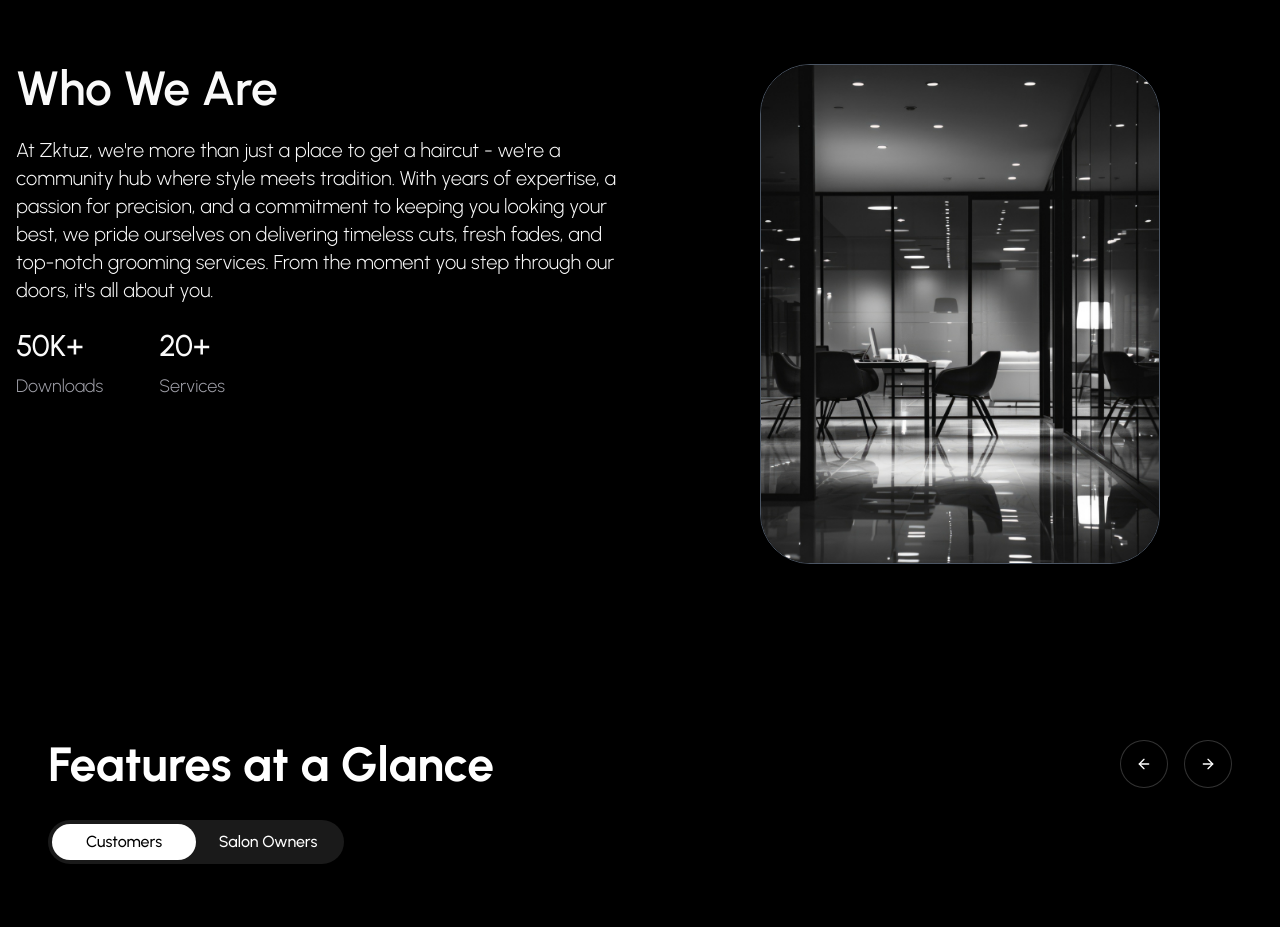
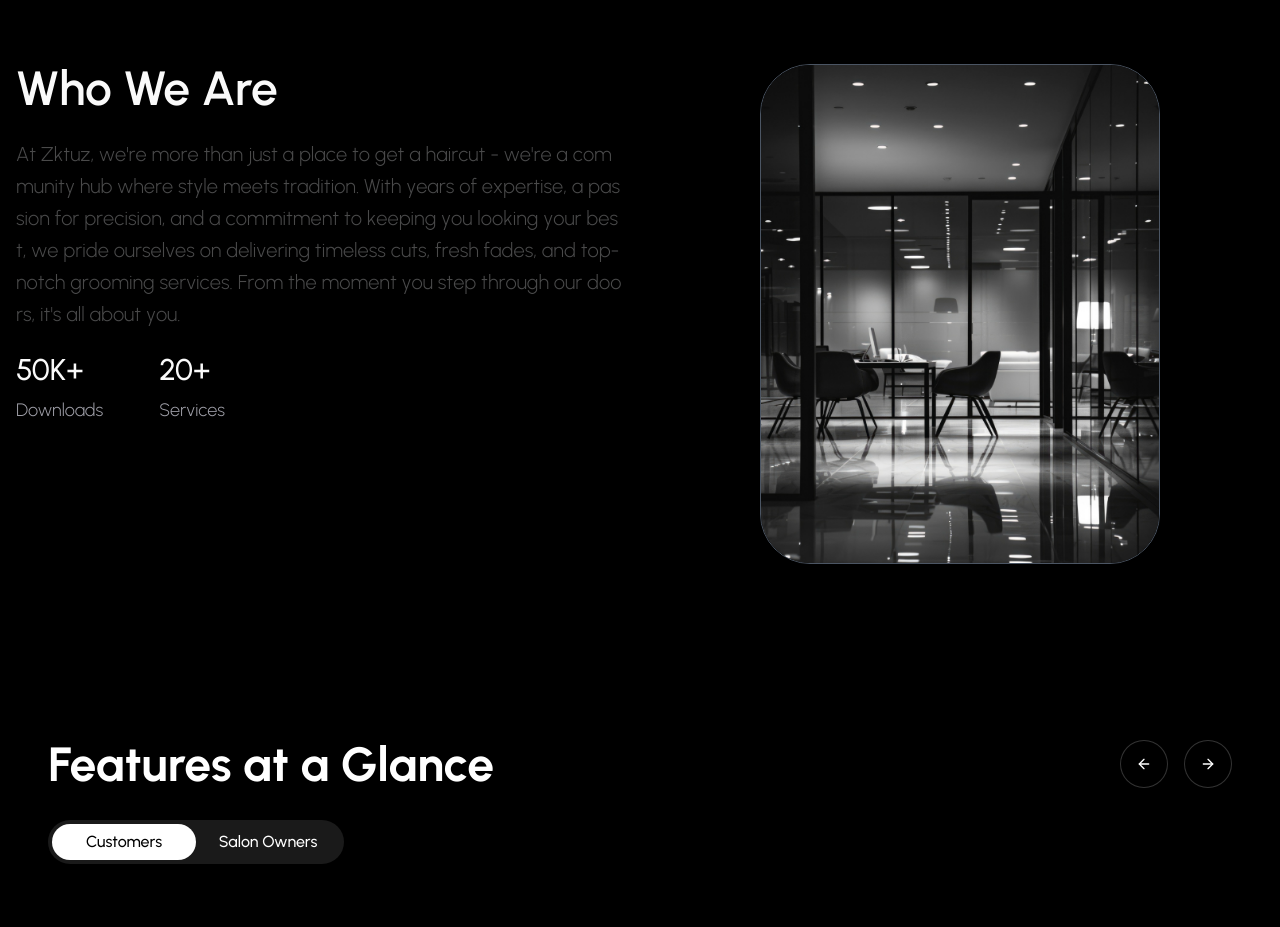
Before and after one commit to Hashtek-Solutions/zkutz---fontend, a Next.js app: page / in a window 1280 px wide. Shown: the part 880-1807 px from the top of the page. Built offline with nearby package versions, Linux system fonts and the light colour scheme.

Commit message:
gsap text

```diff
--- a/package.json
+++ b/package.json
@@ -16,6 +16,7 @@
     "clsx": "^2.1.1",
     "embla-carousel-react": "^8.5.1",
     "framer-motion": "^11.13.1",
+    "gsap": "^3.12.5",
     "lucide-react": "^0.465.0",
     "next": "14.2.2",
     "next-themes": "^0.4.4",
--- a/src/components/home/about.tsx
+++ b/src/components/home/about.tsx
@@ -1,5 +1,6 @@
 import React from "react";
 import Image from "next/image";
+import TextGradientOpacity from "./text-reveal";
 
 const About = () => {
   return (
@@ -8,14 +9,16 @@ const About = () => {
         <h2 className="text-3xl sm:text-4xl md:text-5xl font-semibold">
           Who We Are
         </h2>
-        <p className="text-base sm:text-xl font-light">
+        {/* Description */}
+        <TextGradientOpacity text="At Zktuz, we're more than just a place to get a haircut - we're a community hub where style meets tradition. With years of expertise, a passion for precision, and a commitment to keeping you looking your best, we pride ourselves on delivering timeless cuts, fresh fades, and top-notch grooming services. From the moment you step through our doors, it's all about you." />
+        {/* <p className="text-base sm:text-xl font-light">
           At Zktuz, we&apos;re more than just a place to get a haircut -
           we&apos;re a community hub where style meets tradition. With years of
           expertise, a passion for precision, and a commitment to keeping you
           looking your best, we pride ourselves on delivering timeless cuts,
           fresh fades, and top-notch grooming services. From the moment you step
           through our doors, it&apos;s all about you.
-        </p>
+        </p> */}
         <div className="flex flex-col sm:flex-row gap-6 sm:gap-x-14 items-start sm:items-center">
           <div className="space-y-2">
             <h2 className="text-2xl sm:text-3xl font-medium">50K+</h2>
--- /dev/null
+++ b/src/components/home/text-reveal.tsx
@@ -0,0 +1,65 @@
+"use client";
+
+import React, { useEffect, useRef } from "react";
+import { gsap } from "gsap";
+import { ScrollTrigger } from "gsap/ScrollTrigger";
+
+// Register ScrollTrigger plugin
+gsap.registerPlugin(ScrollTrigger);
+
+interface TextGradientOpacityProps {
+  text: string;
+}
+
+const TextGradientOpacity: React.FC<TextGradientOpacityProps> = ({ text }) => {
+  const containerRef = useRef<HTMLDivElement>(null);
+
+  useEffect(() => {
+    if (containerRef.current) {
+      const characters = containerRef.current.querySelectorAll(".character");
+
+      gsap.fromTo(
+        characters,
+        {
+          opacity: 0.3, // Reduced initial opacity for better contrast on black background
+        },
+        {
+          opacity: 1,
+          stagger: 1,
+          ease: "none",
+          scrollTrigger: {
+            trigger: containerRef.current,
+            start: 'top 80%', // Start animation when the top of the text is 80% from the top of the viewport
+            end: 'bottom 60%',
+            scrub: true,
+          },
+        }
+      );
+    }
+  }, [text]);
+
+  return (
+    <div
+      ref={containerRef}
+      className="text-base sm:text-xl font-light leading-relaxed space-y-1 max-w-4xl mx-auto text-gray-100"
+    >
+      {text.split(" ").map((word, wordIndex, wordsArray) => (
+        <React.Fragment key={wordIndex}>
+          {word.split("").map((char, charIndex) => (
+            <span
+              key={`${wordIndex}-${charIndex}`}
+              className="character inline-block"
+            >
+              {char}
+            </span>
+          ))}
+          {wordIndex < wordsArray.length - 1 && (
+            <span className="character inline-block">&nbsp;</span>
+          )}
+        </React.Fragment>
+      ))}
+    </div>
+  );
+};
+
+export default TextGradientOpacity;
```
Also changed, not shown: src/app/(root)/page.tsx (+3 -6 lines), 1 other file (tests, documents, lock files or other folders).
